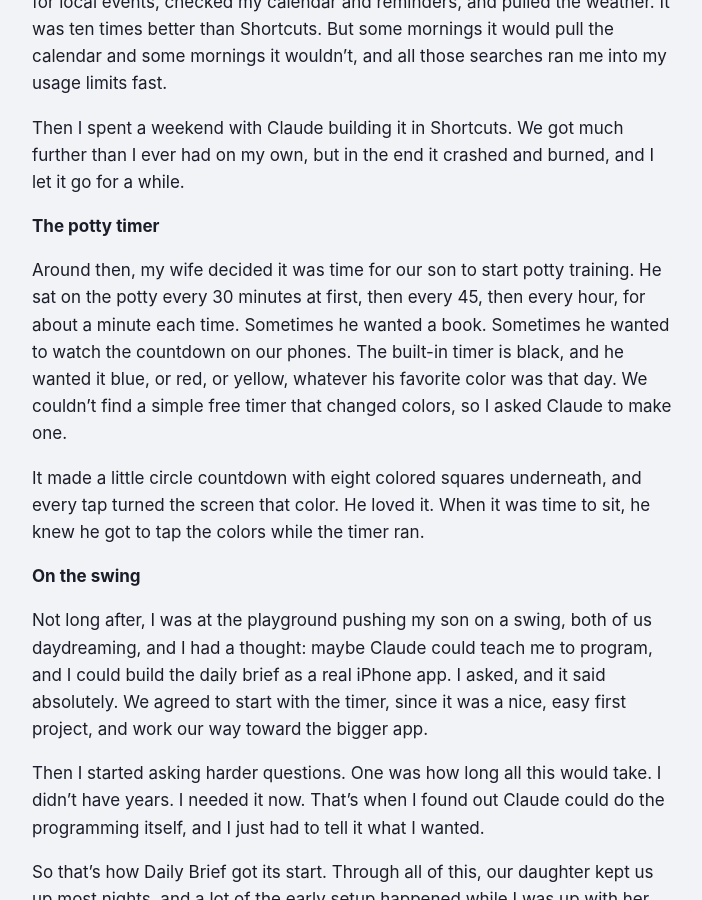
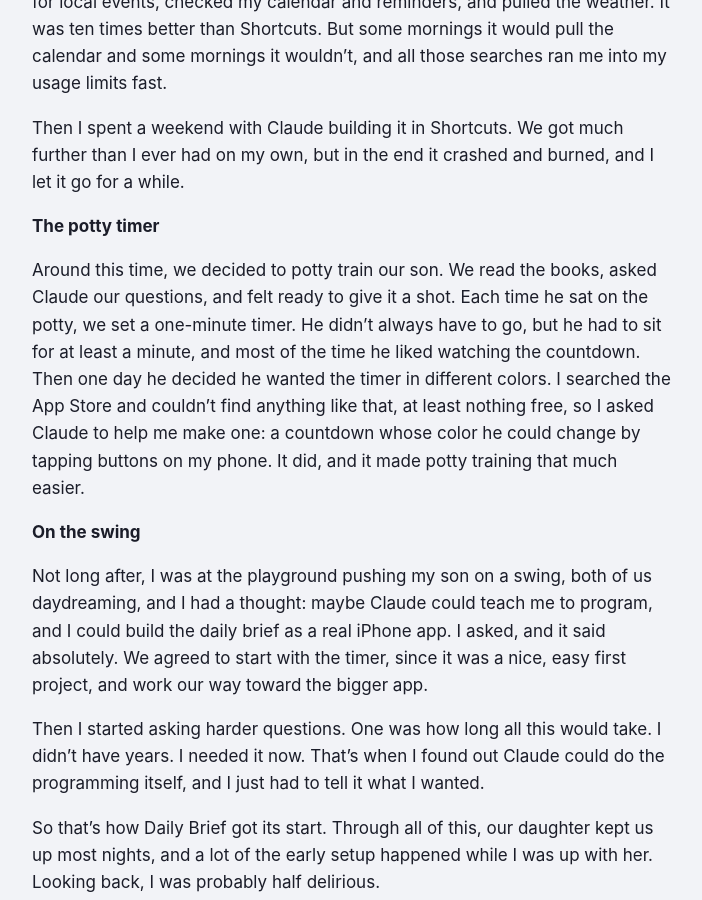
Before and after one commit to steibelapps/steibelapps.github.io, a Jekyll site: the page built from _posts/2026-12-06-a-potty-timer.md, in a window 1280 px wide and 900 px high, scrolled down 2576 px. Shown: the whole window, without its empty margins (288-990 px from the left). Built offline with Jekyll 4.4.1, drawn with Linux system fonts in a browser that asks for light colours.

Commit message:
Dec 6 post: shorter potty timer, in Joe's words
Co-Authored-By: Claude Opus 5.5 <noreply@anthropic.com>
Claude-Session: https://claude.ai/code/session_012svooy2GteLEcifb4fmAAz

```diff
--- a/_posts/2026-12-06-a-potty-timer.md
+++ b/_posts/2026-12-06-a-potty-timer.md
@@ -42,9 +42,7 @@ Then I spent a weekend with Claude building it in Shortcuts. We got much further
 
 **The potty timer**
 
-Around then, my wife decided it was time for our son to start potty training. He sat on the potty every 30 minutes at first, then every 45, then every hour, for about a minute each time. Sometimes he wanted a book. Sometimes he wanted to watch the countdown on our phones. The built-in timer is black, and he wanted it blue, or red, or yellow, whatever his favorite color was that day. We couldn't find a simple free timer that changed colors, so I asked Claude to make one.
-
-It made a little circle countdown with eight colored squares underneath, and every tap turned the screen that color. He loved it. When it was time to sit, he knew he got to tap the colors while the timer ran.
+Around this time, we decided to potty train our son. We read the books, asked Claude our questions, and felt ready to give it a shot. Each time he sat on the potty, we set a one-minute timer. He didn't always have to go, but he had to sit for at least a minute, and most of the time he liked watching the countdown. Then one day he decided he wanted the timer in different colors. I searched the App Store and couldn't find anything like that, at least nothing free, so I asked Claude to help me make one: a countdown whose color he could change by tapping buttons on my phone. It did, and it made potty training that much easier.
 
 **On the swing**
 
```
